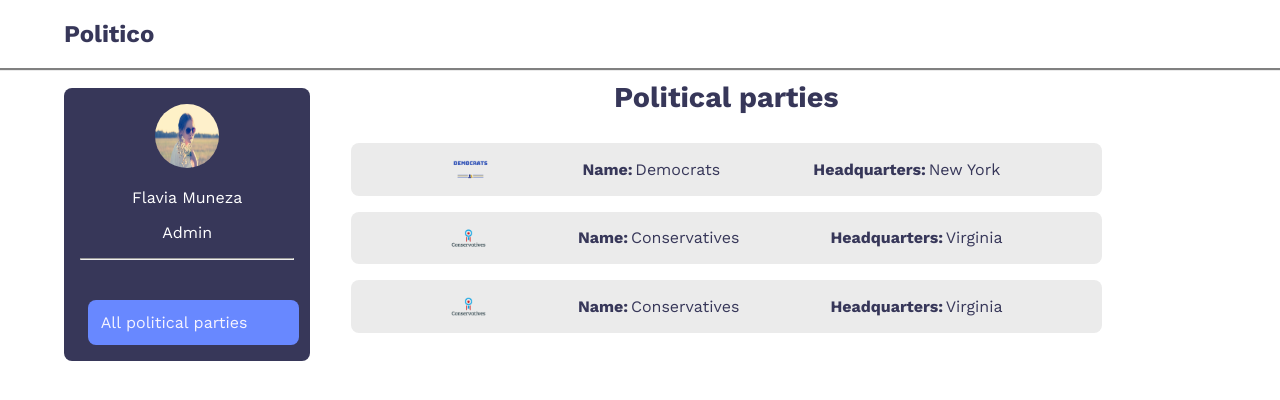
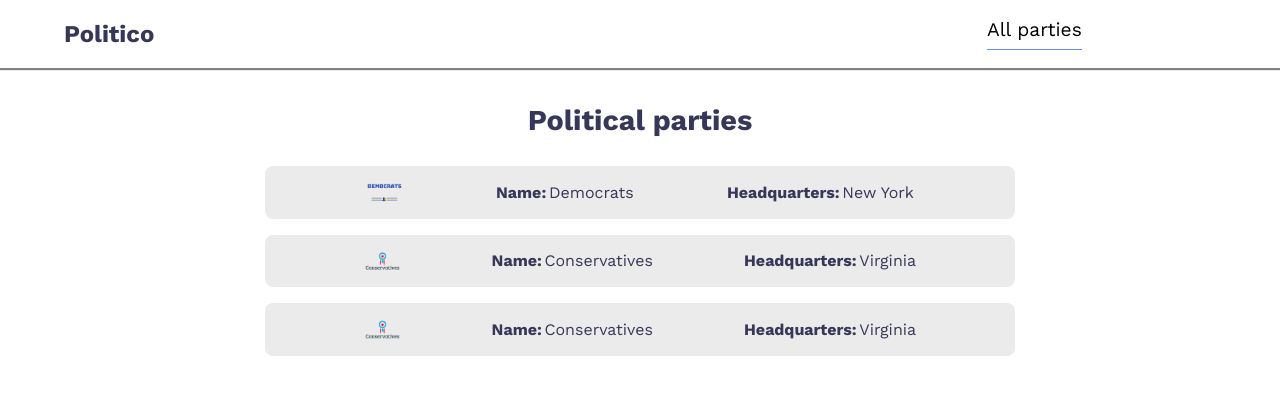
Before and after one commit to Blaise-Shyaka/Politico, a website: page templates/html/admin-view-parties.html in a window 1280 px wide. Drawn offline with nearby package versions, Linux system fonts and the light colour scheme.

Commit message:
Refactor burger and navigation menu

```diff
--- a/templates/css/admin-view-parties.css
+++ b/templates/css/admin-view-parties.css
@@ -26,6 +26,14 @@ nav {
 
 .nav-container h2 {
     color: #373759;
+}
+
+.nav-menu {
+    display: none;
+}
+
+.horizontal-menu li {
+    cursor: pointer;
 }
 
 .container {
@@ -70,7 +78,7 @@ nav {
     padding: 0.8rem;
     font-size: 1.2rem;
     border-radius: 8px;
-    background-color: #6888FF;
+    border-bottom: 3px solid #6888FF;
 }
 
 .hide {
@@ -165,25 +173,32 @@ nav {
 }
 
 @media screen and (min-width: 1024px){
-    .burger-menu {
-        display: none;
+    .nav-menu {
+        display: block;
+        width: 35%;
     }
 
-    .menu {
-        position: fixed;
-        width: 35%;
-        margin-top: -1%;
+    .horizontal-menu {
+        display: flex;
+        flex-direction: row;
+        justify-content: space-around;
     }
 
-    .menu-items {
-        display: inline-block;
-        position: relative;
+    .horizontal-menu li{
+        list-style: none;
+        font-size: 1.2rem;
+        border-bottom: 1px solid #6888FF;
+        padding-bottom: 0.5rem;
+    }
+
+    .burger-menu, .menu {
+        display: none;
     }
 
     .display {
         width: 75%;
-        margin-left: 20%;
-        margin-top: -15%;
+        margin: 0 auto;
+        margin-top: -13%;
     }
 
     .profile p {
--- a/templates/html/admin-view-parties.html
+++ b/templates/html/admin-view-parties.html
@@ -3,13 +3,18 @@
 <head>
     <meta charset="UTF-8">
     <meta name="viewport" content="width=device-width, initial-scale=1.0">
-    <title>Politico | Admin</title>
+    <title>Politico | View parties</title>
     <link rel="stylesheet" href="../css/admin-view-parties.css">
 </head>
 <body>
     <nav>
         <div class="nav-container">
             <h2>Politico</h2>
+            <div class="nav-menu">
+                <ul class="horizontal-menu">
+                    <li id="nav-view-parties">All parties</li>
+                </ul>
+            </div>
         </div>
     </nav>
 
@@ -20,8 +25,6 @@
         <div class="menu">
             <div class="menu-items">
                 <div class="profile">
-                    <img src="../assets/flower-child-336658_1920.jpg" alt="profile picture" id="profile-picture">
-                    <p class="name">Flavia Muneza</p>
                     <p class="user-type">Admin</p>
                     <hr>
                 </div>
--- a/templates/scripts/admin-view-parties.js
+++ b/templates/scripts/admin-view-parties.js
@@ -1,6 +1,7 @@
 const burgerMenu = document.querySelector('#burger');
 const menuItems = document.querySelector('.menu-items');
 const viewParties = document.querySelector('#view-parties');
+const navViewParties = document.querySelector('#nav-view-parties')
 
 menuItems.classList.add('hide');
 
@@ -9,5 +10,9 @@ burgerMenu.addEventListener('click', () => {
 });
 
 viewParties.addEventListener('click', () => {
-    window.location.href='../index.html';
+    window.location.href='../html/admin-view-parties.html';
 });
+
+navViewParties.addEventListener('click', () => {
+    window.location.href='../html/admin-view-parties.html';
+});
```
